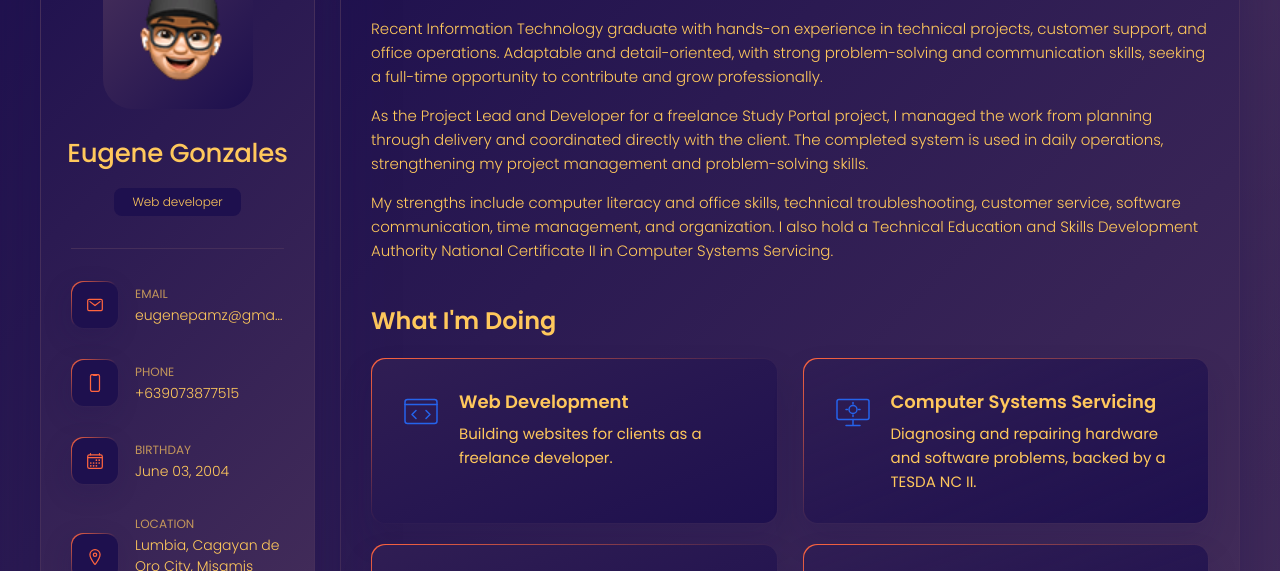
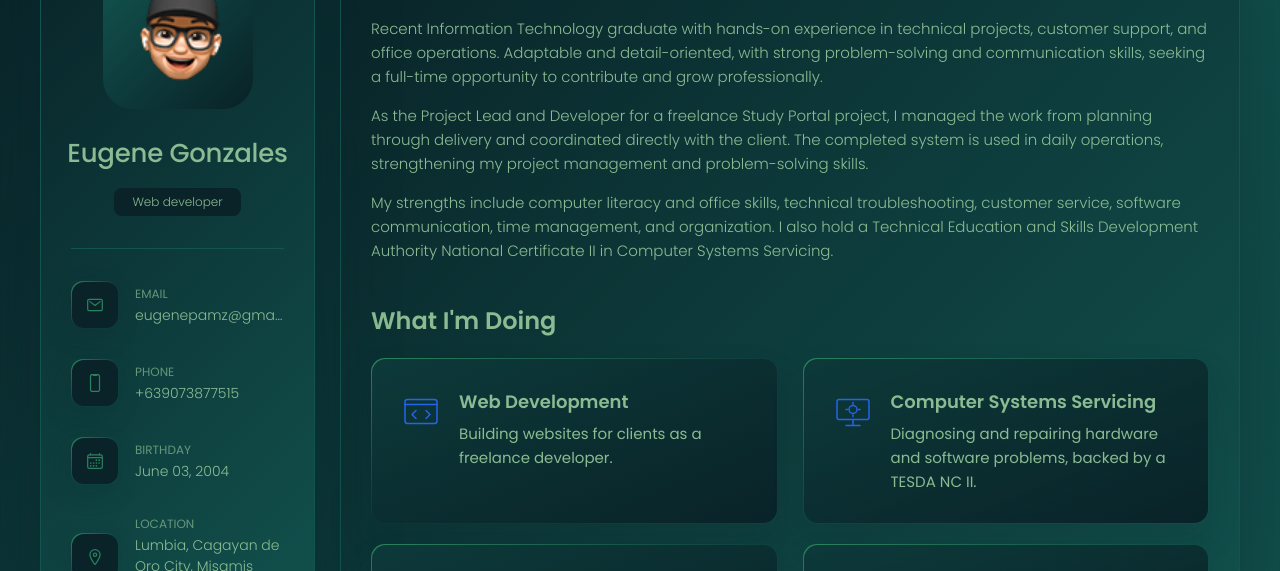
Before and after one commit to Yujisay/eugenepamz-portfolio, a plain HTML site: page index.html in a window 1280 px wide. Shown: the part 162-733 px from the top of the page. Drawn offline with nearby package versions, Linux system fonts and the light colour scheme.

Commit message:
Theme Color

```diff
--- a/assets/css/style.css
+++ b/assets/css/style.css
@@ -24,54 +24,54 @@
   /* gradient */
 
   --page-gradient:
-    radial-gradient(circle at top right, rgb(69 46 90 / 85%) 0%, rgb(69 46 90 / 0%) 42%),
-    linear-gradient(135deg, #1E104E 0%, #452E5A 100%);
-  --surface-gradient: linear-gradient(135deg, #1E104E 0%, #452E5A 100%);
+    radial-gradient(circle at top right, rgb(18 84 79 / 85%) 0%, rgb(18 84 79 / 0%) 42%),
+    linear-gradient(135deg, #092328 0%, #12544F 100%);
+  --surface-gradient: linear-gradient(135deg, #092328 0%, #12544F 100%);
   --bg-gradient-onyx: linear-gradient(
     to bottom right,
-    #452E5A 3%,
-    #1E104E 97%
+    #12544F 3%,
+    #092328 97%
   );
   --bg-gradient-jet: linear-gradient(
     to bottom right,
-    rgb(69 46 90 / 45%) 0%,
-    rgb(30 16 78 / 0%) 100%
-  ), #1E104E;
+    rgb(18 84 79 / 45%) 0%,
+    rgb(9 35 40 / 0%) 100%
+  ), #092328;
   --bg-gradient-yellow-1: linear-gradient(
     to bottom right,
-    #FF653F 0%,
-    rgb(255 101 63 / 0%) 50%
+    #2A835F 0%,
+    rgb(42 131 95 / 0%) 50%
   );
   --bg-gradient-yellow-2: linear-gradient(
     135deg,
-    rgb(255 101 63 / 32%) 0%,
-    rgb(255 200 92 / 0%) 59.86%
-  ), #1E104E;
+    rgb(42 131 95 / 32%) 0%,
+    rgb(139 187 146 / 0%) 59.86%
+  ), #092328;
   --border-gradient-onyx: linear-gradient(
     to bottom right,
-    #FF653F 0%,
-    rgb(255 101 63 / 0%) 50%
+    #2A835F 0%,
+    rgb(42 131 95 / 0%) 50%
   );
   --text-gradient-yellow: linear-gradient(
     to right,
-    #FF653F,
-    #FFC85C
+    #2A835F,
+    #8BBB92
   );
 
   /* solid */
 
-  --jet: #452E5A;
-  --onyx: #1E104E;
-  --eerie-black-1: #1E104E;
-  --eerie-black-2: #1E104E;
-  --smoky-black: #1E104E;
-  --white-1: #FFC85C;
-  --white-2: #FFC85C;
-  --orange-yellow-crayola: #FF653F;
-  --vegas-gold: #FFC85C;
-  --light-gray: #FFC85C;
-  --light-gray-70: rgb(255 200 92 / 70%);
-  --bittersweet-shimmer: #FF653F;
+  --jet: #12544F;
+  --onyx: #092328;
+  --eerie-black-1: #092328;
+  --eerie-black-2: #092328;
+  --smoky-black: #092328;
+  --white-1: #8BBB92;
+  --white-2: #8BBB92;
+  --orange-yellow-crayola: #2A835F;
+  --vegas-gold: #2A835F;
+  --light-gray: #8BBB92;
+  --light-gray-70: rgb(139 187 146 / 70%);
+  --bittersweet-shimmer: #2A835F;
 
   /**
    * typography
@@ -100,11 +100,11 @@
    * shadow
    */
 
-  --shadow-1: -4px 8px 24px rgb(30 16 78 / 35%);
-  --shadow-2: 0 16px 30px rgb(30 16 78 / 35%);
-  --shadow-3: 0 16px 40px rgb(30 16 78 / 35%);
-  --shadow-4: 0 25px 50px rgb(30 16 78 / 25%);
-  --shadow-5: 0 24px 80px rgb(30 16 78 / 35%);
+  --shadow-1: -4px 8px 24px rgb(9 35 40 / 35%);
+  --shadow-2: 0 16px 30px rgb(9 35 40 / 35%);
+  --shadow-3: 0 16px 40px rgb(9 35 40 / 35%);
+  --shadow-4: 0 25px 50px rgb(9 35 40 / 25%);
+  --shadow-5: 0 24px 80px rgb(9 35 40 / 35%);
 
   /**
    * transition
@@ -463,7 +463,7 @@ main {
   bottom: 0;
   left: 0;
   width: 100%;
-  background: rgb(30 16 78 / 85%);
+  background: rgb(9 35 40 / 85%);
   backdrop-filter: blur(10px);
   border: 1px solid var(--jet);
   border-radius: 12px 12px 0 0;
@@ -645,7 +645,7 @@ main {
   left: 0;
   width: 100%;
   height: 100vh;
-  background: #1E104E;
+  background: #092328;
   opacity: 0;
   visibility: hidden;
   pointer-events: none;
@@ -934,7 +934,7 @@ main {
   border-radius: 8px;
 }
 
-.select-item button:hover { --eerie-black-2: #452E5A; }
+.select-item button:hover { --eerie-black-2: #12544F; }
 
 .project-list {
   display: grid;
@@ -978,7 +978,7 @@ main {
   transition: var(--transition-1);
 }
 
-.project-item > a:hover .project-img::before { background: rgb(30 16 78 / 55%); }
+.project-item > a:hover .project-img::before { background: rgb(9 35 40 / 55%); }
 
 .project-item-icon-box {
   --scale: 0.8;
@@ -1665,9 +1665,9 @@ textarea.form-input::-webkit-resizer { display: none; }
     * shadow
     */
 
-    --shadow-1: -4px 8px 24px rgb(30 16 78 / 17%);
-    --shadow-2: 0 16px 30px rgb(30 16 78 / 17%);
-    --shadow-3: 0 16px 40px rgb(30 16 78 / 17%);
+    --shadow-1: -4px 8px 24px rgb(9 35 40 / 17%);
+    --shadow-2: 0 16px 30px rgb(9 35 40 / 17%);
+    --shadow-3: 0 16px 40px rgb(9 35 40 / 17%);
 
   }
 
@@ -1780,13 +1780,13 @@ textarea.form-input::-webkit-resizer { display: none; }
 
   body::-webkit-scrollbar-thumb {
     border: 5px solid var(--smoky-black);
-    background: rgb(255 200 92 / 10%);
+    background: rgb(139 187 146 / 10%);
     border-radius: 20px;
-    box-shadow: inset 1px 1px 0 rgb(255 200 92 / 11%),
-                inset -1px -1px 0 rgb(255 200 92 / 11%);
-  }
-
-  body::-webkit-scrollbar-thumb:hover { background: rgb(255 200 92 / 15%); }
+    box-shadow: inset 1px 1px 0 rgb(139 187 146 / 11%),
+                inset -1px -1px 0 rgb(139 187 146 / 11%);
+  }
+
+  body::-webkit-scrollbar-thumb:hover { background: rgb(139 187 146 / 15%); }
 
   body::-webkit-scrollbar-button { height: 60px; }
 
```
